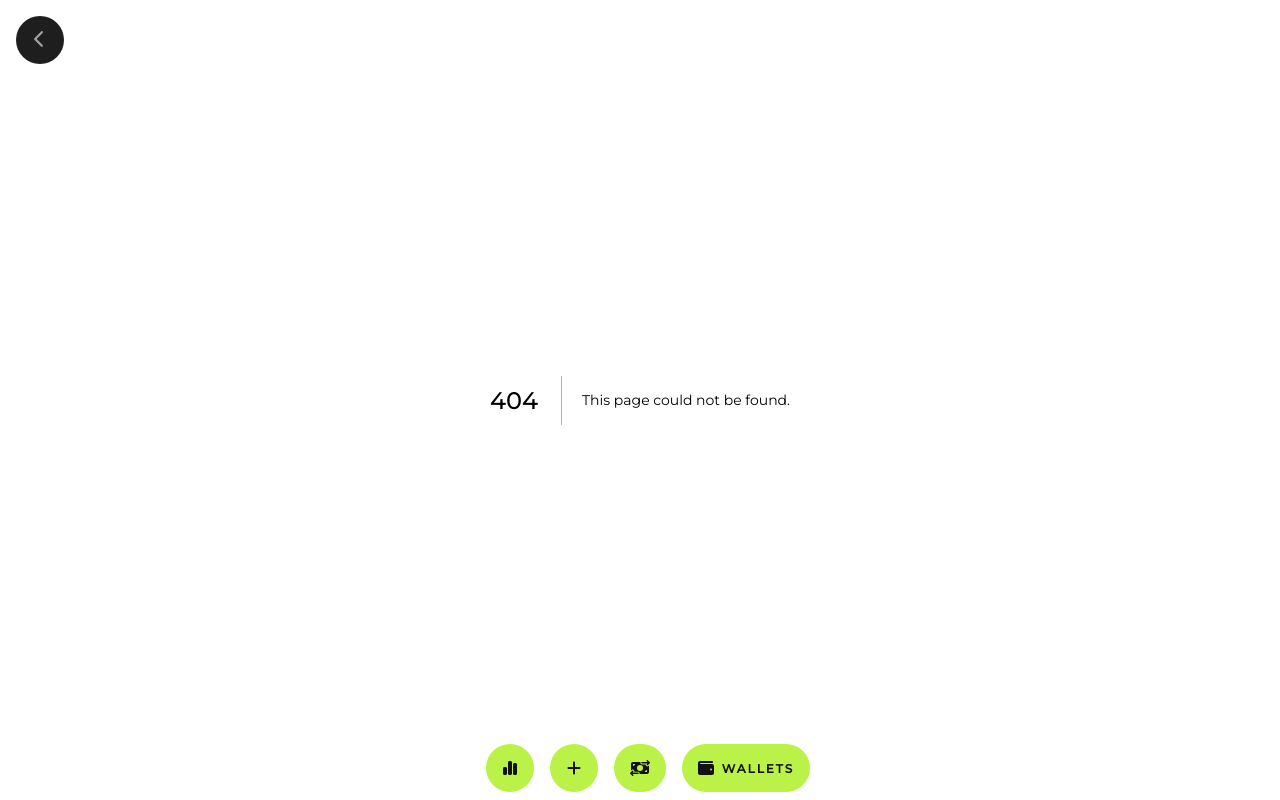
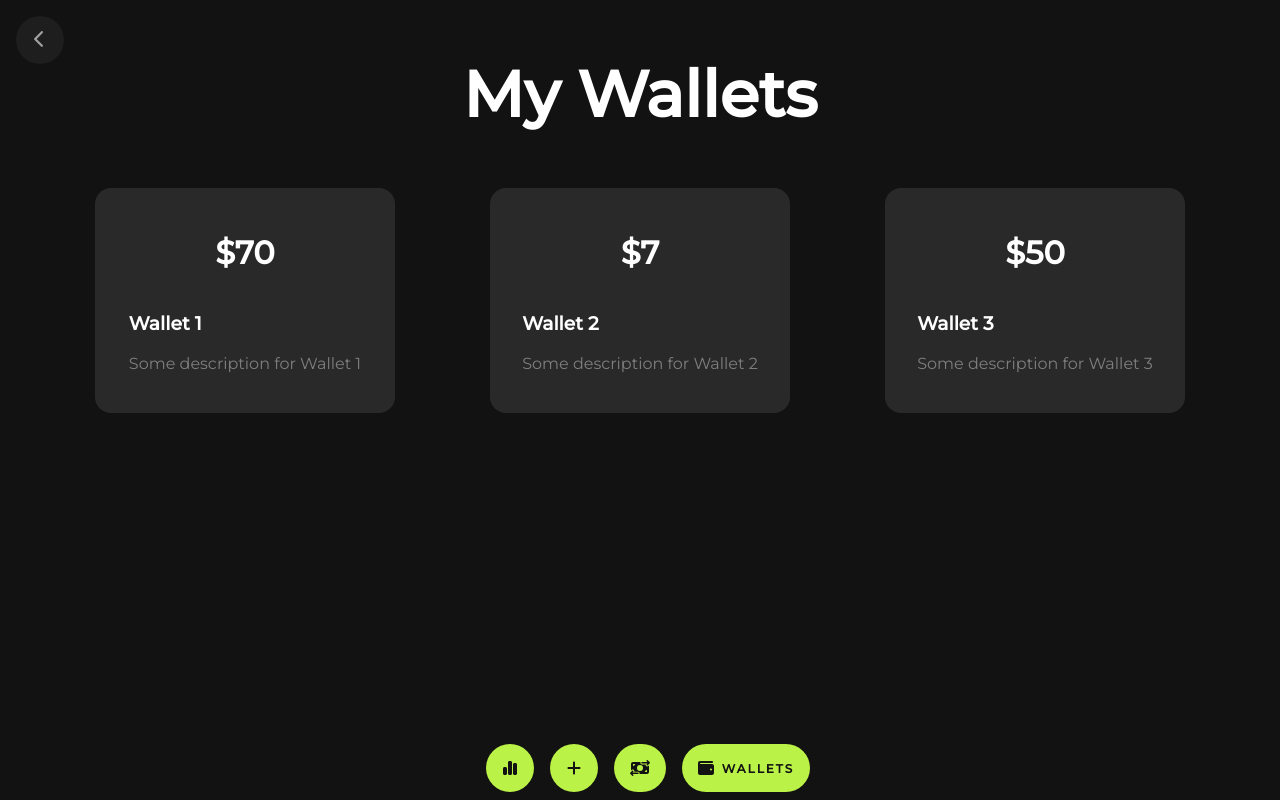
Before and after one commit to jalaj711/gastos-frontend, a Next.js app: page /wallets in a window 1280 px wide. Before the commit this address had no page. Built offline with nearby package versions, Linux system fonts and the light colour scheme.

Commit message:
create wallets page
Signed-off-by: Jalaj Kumar <96870071+jalaj711@users.noreply.github.com>

```diff
--- /dev/null
+++ b/pages/wallets.tsx
@@ -0,0 +1,117 @@
+import Head from "next/head";
+import ProgressBar from "../components/Progress/ProgressBar";
+import { FontAwesomeIcon } from "@fortawesome/react-fontawesome";
+import { faAngleRight, faSearch } from "@fortawesome/free-solid-svg-icons";
+import WalletCard from "../components/WalletCard";
+import TransactionCard from "../components/TransactionCard";
+import Button from "../components/Button";
+import LabelCard from "../components/LabelCard";
+
+function Wallets() {
+  return (
+    <>
+      <Head>
+        <title>My Wallets</title>
+        <meta name="description" content="Generated by create next app" />
+        <link rel="icon" href="/favicon.ico" />
+      </Head>
+
+      <main>
+        <div className="mainWrapper">
+          <h1>My Wallets</h1>
+        </div>
+        <div className="section">
+          <div className="cardGrid">
+            <WalletCard
+              title="Wallet 1"
+              description="Some description for Wallet 1"
+              value={70}
+            />
+            <WalletCard
+              title="Wallet 2"
+              description="Some description for Wallet 2"
+              value={7}
+            />
+            <WalletCard
+              title="Wallet 3"
+              description="Some description for Wallet 3"
+              value={50}
+            />
+          </div>
+        </div>
+      </main>
+      <div style={{ width: "100vw", height: "72px" }} />
+
+      <style jsx>
+        {`
+          main {
+            padding: 12px;
+          }
+
+          h1 {
+            font-weight: 700;
+            color: white;
+            font-size: 4rem;
+            text-align: center;
+          }
+
+          .mainWrapper {
+            width: 100%;
+            align-items: center;
+          }
+
+          .mainWrapper h1 {
+            flex-basis: 50%;
+            justify-content: center;
+            align-self: center;
+          }
+
+          .search {
+            width: 100%;
+            padding: 0px 16px;
+            border-radius: 12px;
+            background: rgba(255, 255, 255, 0.05);
+            margin-top: 8px;
+          }
+
+          .search input {
+            margin-left: 8px;
+            padding: 12px 8px;
+            background: transparent;
+            border: none;
+            width: 80%;
+            color: #fff8;
+          }
+
+          .search input:hover,
+          .search input:focus {
+            outline: none;
+          }
+
+          .search svg {
+            stroke-width: 1px;
+          }
+          .cardGrid {
+            display: flex;
+            flex-wrap: wrap;
+            width: 100%;
+            justify-content: space-evenly;
+          }
+          @media (max-width: 850px) {
+            .mainWrapper {
+              flex-direction: column;
+            }
+          }
+
+          @media (max-width: 500px) {
+            .mainWrapper {
+              margin-top: 32px;
+            }
+          }
+        `}
+      </style>
+    </>
+  );
+}
+
+export default Wallets;
```
